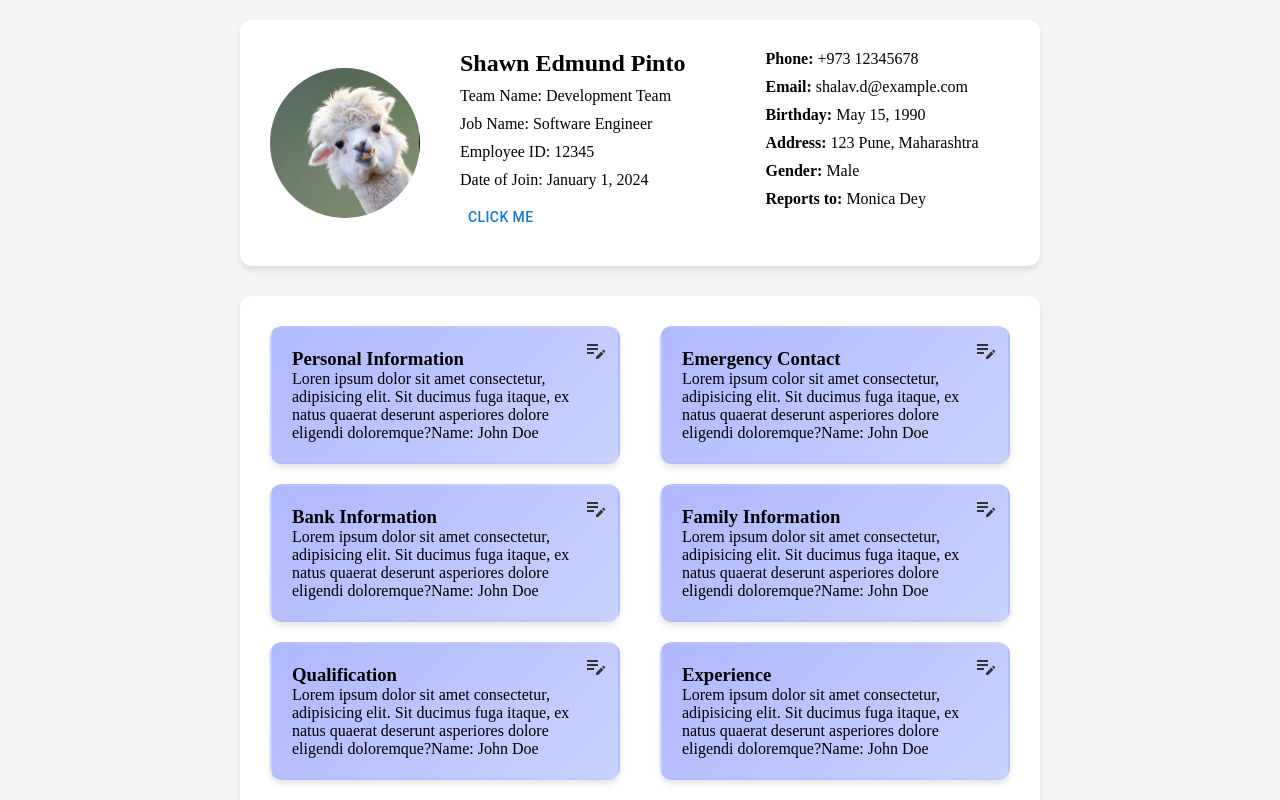
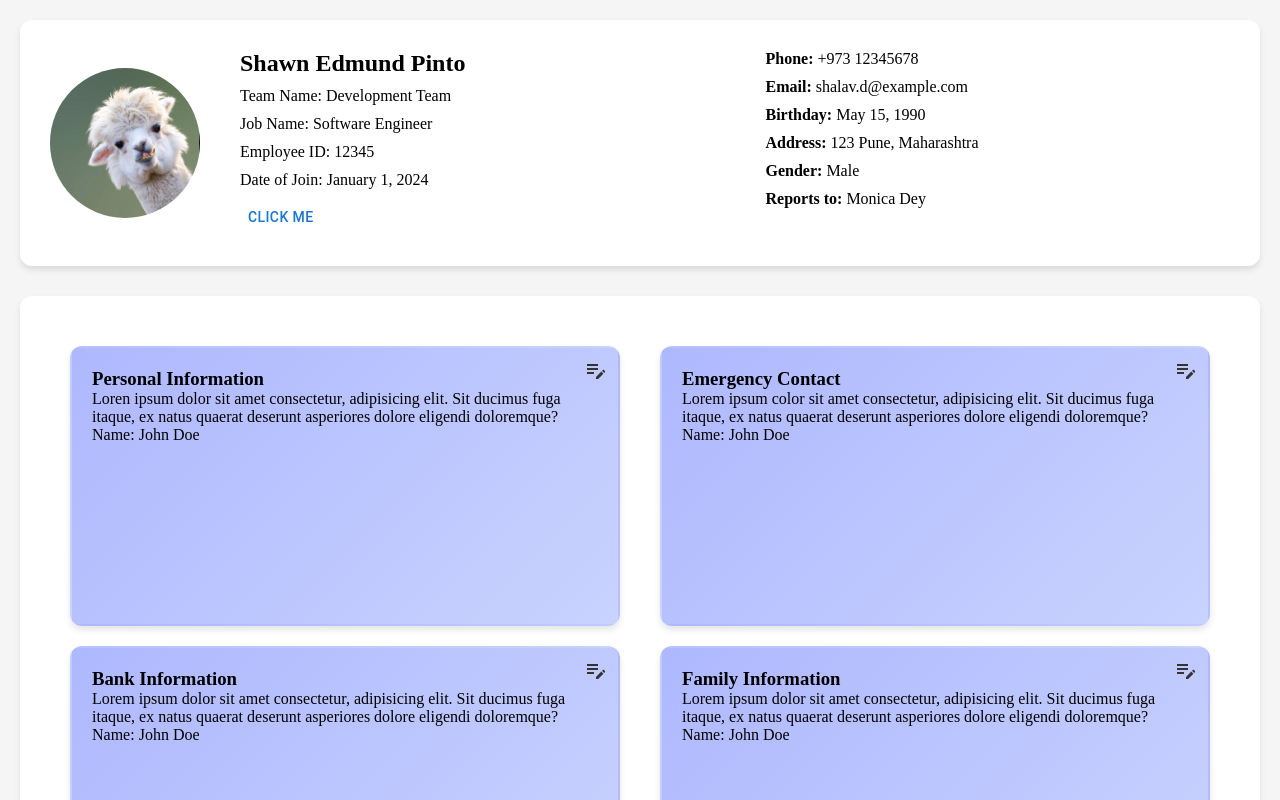
Before and after one commit to DIPAYANPOREL/HappyPerformer, a React (Vite) app in the folder Frontend/: page /profile in a window 1280 px wide. Shown: the top 800 px of the page. Built offline with nearby package versions, Linux system fonts and the light colour scheme.

Commit message:
Profile Page Css Update
Co-authored-by: Prathmesh Takalkar <Ptmesh@users.noreply.github.com>
Co-authored-by: dddderekkkk <derekcodes13@users.noreply.github.com>

```diff
--- a/Frontend/src/Components/Software Components/PersonalInfo.jsx
+++ b/Frontend/src/Components/Software Components/Profile/PersonalInfo.jsx
@@ -1,7 +1,7 @@
 import { CheckBox, Close } from '@mui/icons-material';
 import { Button, Dialog, DialogActions, DialogContent, DialogContentText, DialogTitle, FormControlLabel, IconButton, Stack, TextField } from '@mui/material'
 import CloseIcon from "@mui/icons-material/Close";
-import React, { useState } from 'react'
+import React, { useState } from 'react';
 
 const Personalinfo = () => {
     const [open,openchange]= useState(false);
--- a/Frontend/src/Pages/Software/Profile.jsx
+++ b/Frontend/src/Pages/Software/Profile.jsx
@@ -9,6 +9,8 @@ import CloseIcon from "@mui/icons-material/Close";
 const Container = styled.div`
   background-color: #f5f5f5;
   padding: 20px;
+  width:100%;
+  background-color: #f5f5f5;
   display: flex;
   flex-direction: column;
   align-items: center;
@@ -31,10 +33,9 @@ const ProfileSection = styled.div`
   box-shadow: 0 4px 6px rgba(0, 0, 0, 0.1);
   display: flex;
   align-items: center;
-  max-width: 800px;
   width: 100%;
 
-  ${mobileStyles} {
+  @media (max-width: ${breakpoints.mobile}) {
     flex-direction: column;
     padding: 20px;
   }
@@ -60,9 +61,11 @@ const ProfileDetails = styled.div`
   justify-content: space-between;
   width: 100%;
 
-  ${mobileStyles} {
+  @media (max-width: ${breakpoints.mobile}) {
     flex-direction: column;
     align-items: center;
+    padding: 0 20px;
+    margin-top: 20px;
   }
 `;
 
@@ -70,8 +73,8 @@ const DetailsLeft = styled.div`
   margin-right: 20px;
   flex: 1;
 
-  ${mobileStyles} {
-    margin-right: 0;
+  @media (max-width: ${breakpoints.mobile}) {
+    margin: 20px 0;
     text-align: center;
   }
 `;
@@ -79,7 +82,8 @@ const DetailsLeft = styled.div`
 const DetailsRight = styled.div`
   flex: 1;
 
-  ${mobileStyles} {
+  @media (max-width: ${breakpoints.mobile}) {
+    margin: 20px 0;
     text-align: center;
   }
 `;
@@ -100,11 +104,14 @@ const Divider = styled.div`
 
 const AdditionalContainer = styled.div`
   background-color: #ffffff;
+  display:flex;
+  align-items: center;
+  justify-content: center;
+  flex-wrap:wrap;
   padding: 30px;
   border-radius: 12px;
   box-shadow: 0 4px 6px rgba(0, 0, 0, 0.1);
-  margin-top: 30px;
-  max-width: 800px;
+  margin: 30px;
   width: 100%;
 `;
 
@@ -127,6 +134,9 @@ const InfoCard = styled.div`
   display: flex;
   flex-wrap: wrap;
   justify-content: space-between;
+  width: 100%;
+  margin: 20px;
+  min-height: 900px ;
 `;
 
 const Card = styled.div`
@@ -147,7 +157,7 @@ const Card = styled.div`
     box-shadow: 0 8px 12px rgba(0, 0, 0, 0.1);
   }
 
-  ${mobileStyles} {
+  @media (max-width: ${breakpoints.mobile}) {
     flex: 0 0 100%;
     max-width: 100%;
   }
@@ -172,7 +182,7 @@ function InfoCardComponent() {
   const [infocard] = useState([
     {
       title: 'Personal Information',
-      text: 'Loren ipsum dolor sit amet consectetur, adipisicing elit. Sit ducimus fuga itaque, ex natus quaerat deserunt asperiores dolore eligendi doloremque?Name: John Doe'
+      text: 'Loren ipsum dolor sit amet consectetur, adipisicing elit. Sit ducimus fuga itaque, ex natus quaerat deserunt asperiores dolore eligendi doloremque?Name: John Doe '
     },
     {
       title: 'Emergency Contact',
```
Also changed, not shown: Frontend/src/App.jsx (+5 -5 lines), Frontend/src/Pages/Software/DashBoard/Profile.jsx (deleted, +0 -28 lines), Frontend/src/Components/Software Components/Profile/EducationalInformation.jsx (renamed from Frontend/src/Components/Software Components/EducationalInformation.jsx), Frontend/src/Components/Software Components/Profile/EmergencyContact.jsx (renamed from Frontend/src/Components/Software Components/EmergencyContact.jsx), Frontend/src/Components/Software Components/Profile/Experience.jsx (renamed from Frontend/src/Components/Software Components/Experience.jsx), Frontend/src/Components/Software Components/Profile/FamilyInformation.jsx (renamed from Frontend/src/Components/Software Components/FamilyInformation.jsx).
